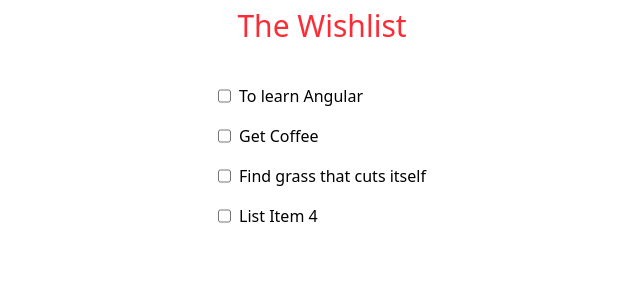
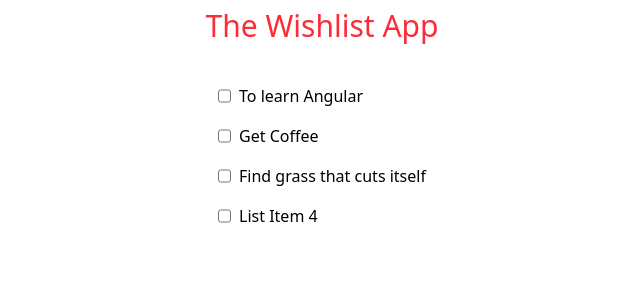
Before and after one commit to rajesh-ranjan-git/thewishlist, an Angular app: page / in a window 1280 px wide. Shown: the top 300 px of the page, without its empty margins (318-958 px from the left). Built offline with nearby package versions, Linux system fonts and the light colour scheme.

Commit message:
title changes

```diff
--- a/src/app/app.component.html
+++ b/src/app/app.component.html
@@ -1,6 +1,6 @@
 <div class="mx-10">
   <div class="m-2 mb-10">
-    <h1 class="text-red-500 text-3xl text-center">The Wishlist</h1>
+    <h1 class="text-red-500 text-3xl text-center">{{ title }}</h1>
   </div>
   @if(items.length > 0) {
   <div class="flex justify-center items-center">
--- a/src/app/app.component.ts
+++ b/src/app/app.component.ts
@@ -13,5 +13,5 @@
     new WishItem('Find grass that cuts itself'),
     new WishItem('List Item 4', true),
   ];
-  title = 'The Wishlist';
+  title = 'The Wishlist App';
 }
--- a/src/index.html
+++ b/src/index.html
@@ -1,13 +1,13 @@
-<!doctype html>
+<!DOCTYPE html>
 <html lang="en">
-<head>
-  <meta charset="utf-8">
-  <title>Thewishlist</title>
-  <base href="/">
-  <meta name="viewport" content="width=device-width, initial-scale=1">
-  <link rel="icon" type="image/x-icon" href="favicon.ico">
-</head>
-<body>
-  <app-root></app-root>
-</body>
+  <head>
+    <meta charset="utf-8" />
+    <title>The Wishlist App</title>
+    <base href="/" />
+    <meta name="viewport" content="width=device-width, initial-scale=1" />
+    <link rel="icon" type="image/x-icon" href="favicon.ico" />
+  </head>
+  <body>
+    <app-root></app-root>
+  </body>
 </html>
```
